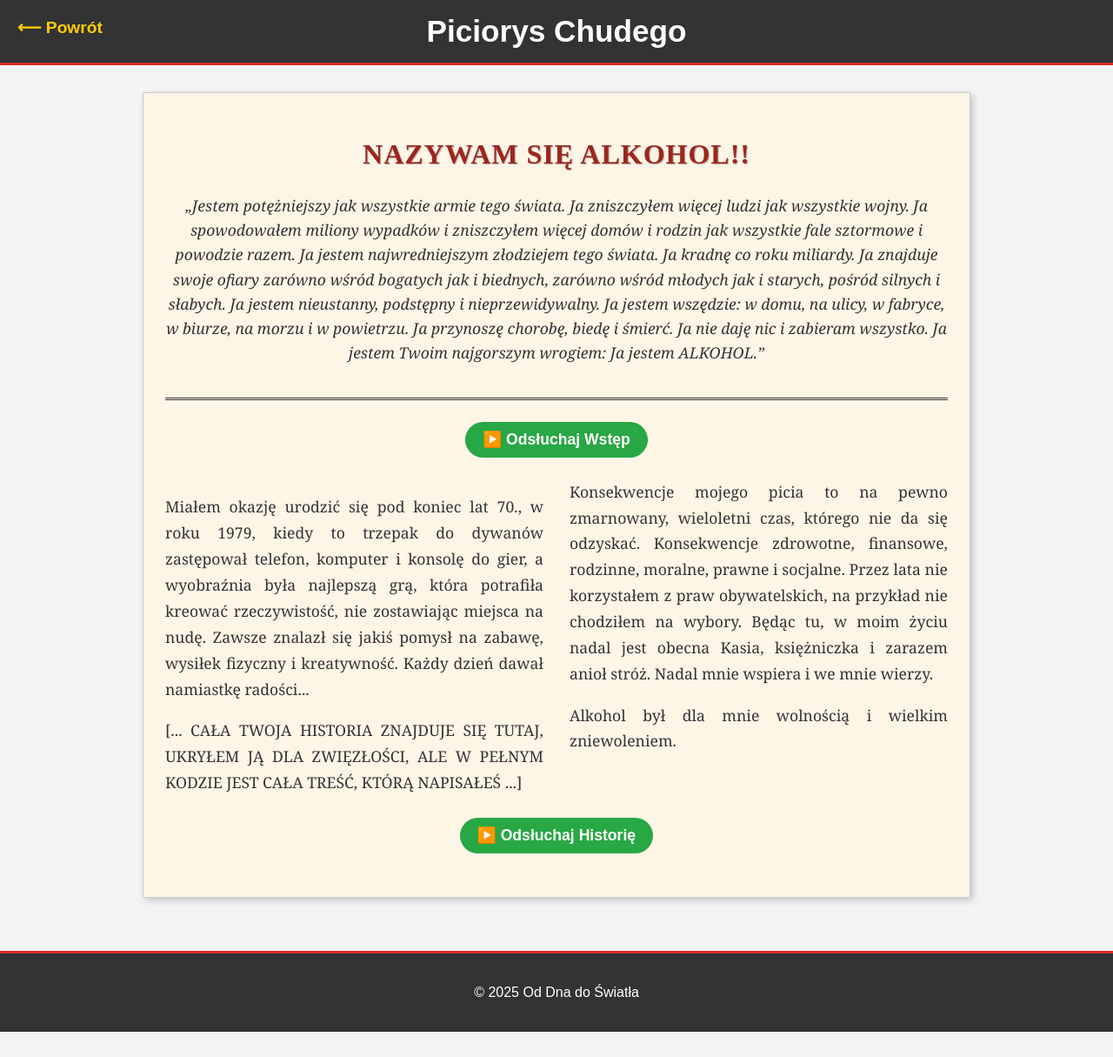
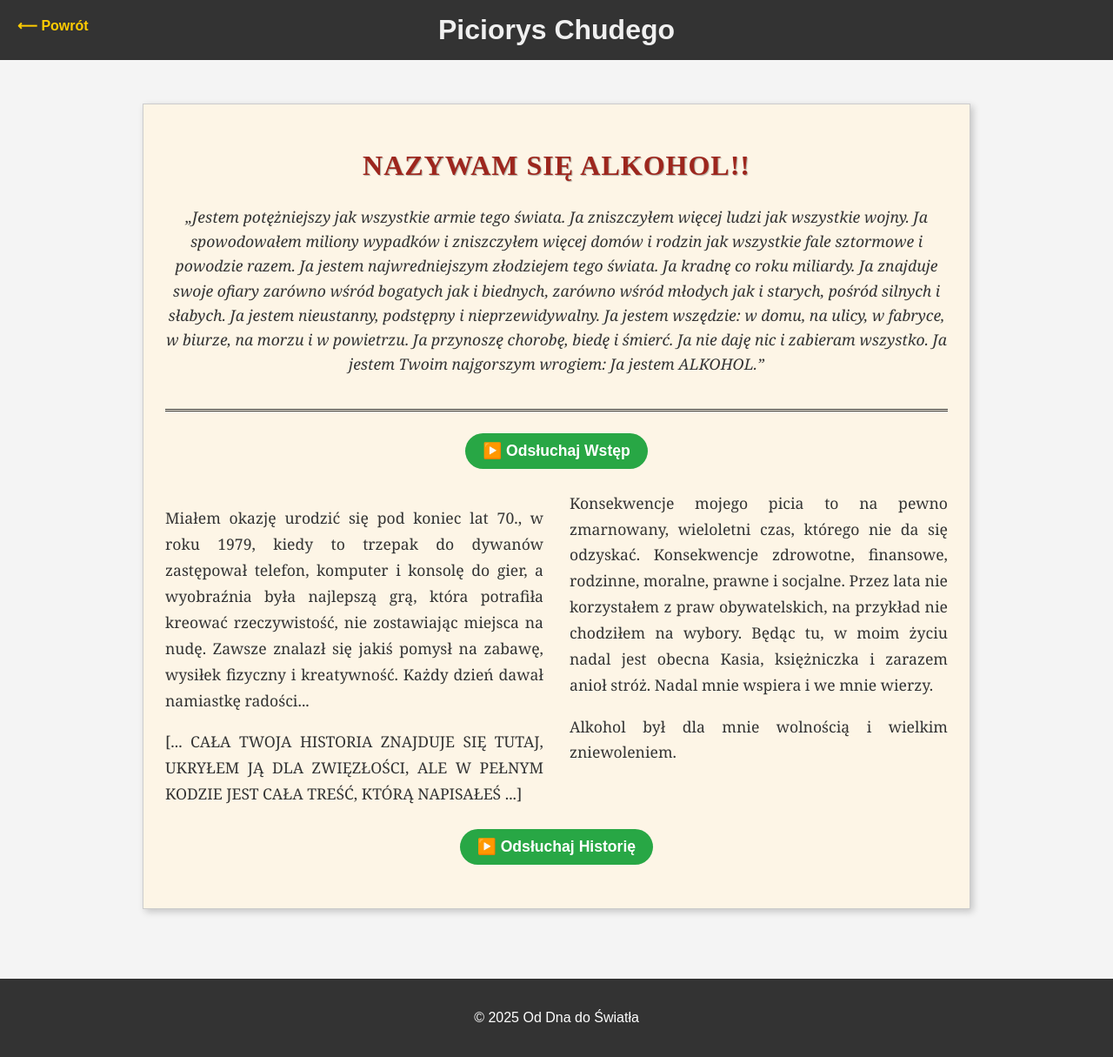
Before and after one commit to swiatlo-zmroki/Iskierka-nadzieji, a website: page piciorys.html in a window 1280 px wide. Shown: the whole page at 87% size. Before the commit the page ends 1186 px from the top, so only its background shows below. Drawn offline with Linux system fonts and the light colour scheme; files that its build step writes are made by us from their sources.

Commit message:
Update style.css

```diff
--- a/style.css
+++ b/style.css
@@ -1,56 +1,41 @@
-/* --- Podstawowy styl dla Od Dna do Światła --- */
+/* style.css – główne style dla index.html */
 
 body {
   margin: 0;
   padding: 0;
   font-family: Arial, sans-serif;
-  background-color: #333; /* Domyślny ciemny kolor tła */
-  color: #fff; /* Domyślny jasny kolor tekstu */
+  background: #000;
+  color: #fff;
+  overflow-x: hidden;
 }
 
 header {
-  background: #1c1c1c;
-  color: white;
-  padding: 1.5rem 1rem;
+  background: #111;
+  padding: 20px;
   text-align: center;
-  border-bottom: 3px solid #d32f2f;
-}
-
-header h1 {
-  margin: 0;
-  font-size: 2.2em;
-}
-
-.back-to-home-button {
-  color: #ffcc00;
-  text-decoration: none;
-  font-weight: bold;
-  position: absolute;
-  top: 25px;
-  left: 20px;
-  font-size: 1.2em;
 }
 
 main {
-  padding: 1px 0; /* Zapobiega "zapadaniu się" marginesów */
+  padding: 20px;
 }
 
-footer {
-  text-align: center;
-  padding: 20px;
-  margin-top: 30px;
-  background: #1c1c1c;
-  color: #aaa;
-  border-top: 3px solid #d32f2f;
+h1, h2, h3 {
+  color: #f0f0f0;
 }
 
-/* Klasy pomocnicze */
-.container {
-  max-width: 900px;
-  margin: 20px auto;
+a {
+  color: #00bfff;
+  text-decoration: none;
+}
+
+a:hover {
+  text-decoration: underline;
+}
+
+.section {
+  margin-bottom: 40px;
   padding: 20px;
-  background-color: rgba(255, 255, 255, 0.95);
-  border-radius: 8px;
-  box-shadow: 0 4px 10px rgba(0,0,0,0.2);
-  color: #333; /* Ciemny tekst na jasnym tle kontenera */
+  background: #1a1a1a;
+  border-radius: 12px;
+  box-shadow: 0 0 10px rgba(255,255,255,0.05);
 }
```
